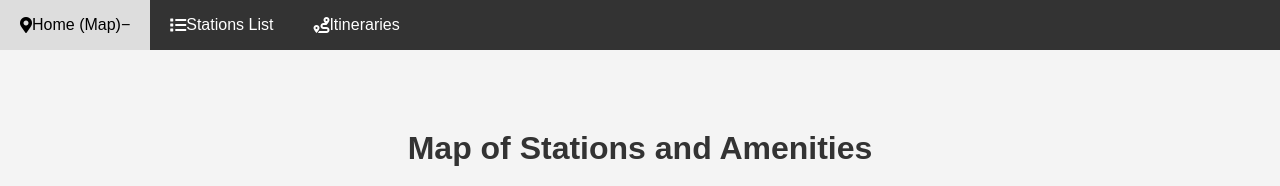
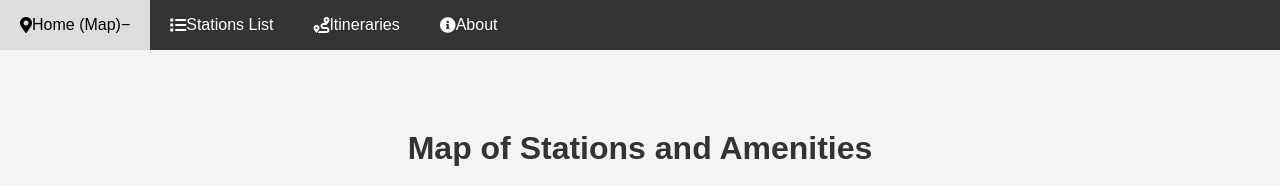
Before and after one commit to DavidSchneider47/inauguration, a Flask app: page / in a window 1280 px wide. Shown: the top 186 px of the page. Run offline with Flask 2, Linux system fonts and the light colour scheme; data that the repository does not hold is empty.

Commit message:
Add files via upload

```diff
--- a/templates/index.html
+++ b/templates/index.html
@@ -178,6 +178,9 @@
         <a href="{{ url_for('itineraries_page') }}" class="{% if request.endpoint == 'itineraries_page' %}active{% endif %}">
             <i class="fas fa-route"></i> Itineraries
         </a>
+        <a href="{{ url_for('about_page') }}" class="{% if request.endpoint == 'about_page' %}active{% endif %}">
+            <i class="fas fa-info-circle"></i> About
+        </a>
     </div>
 
     <h1>Map of Stations and Amenities</h1>
```
